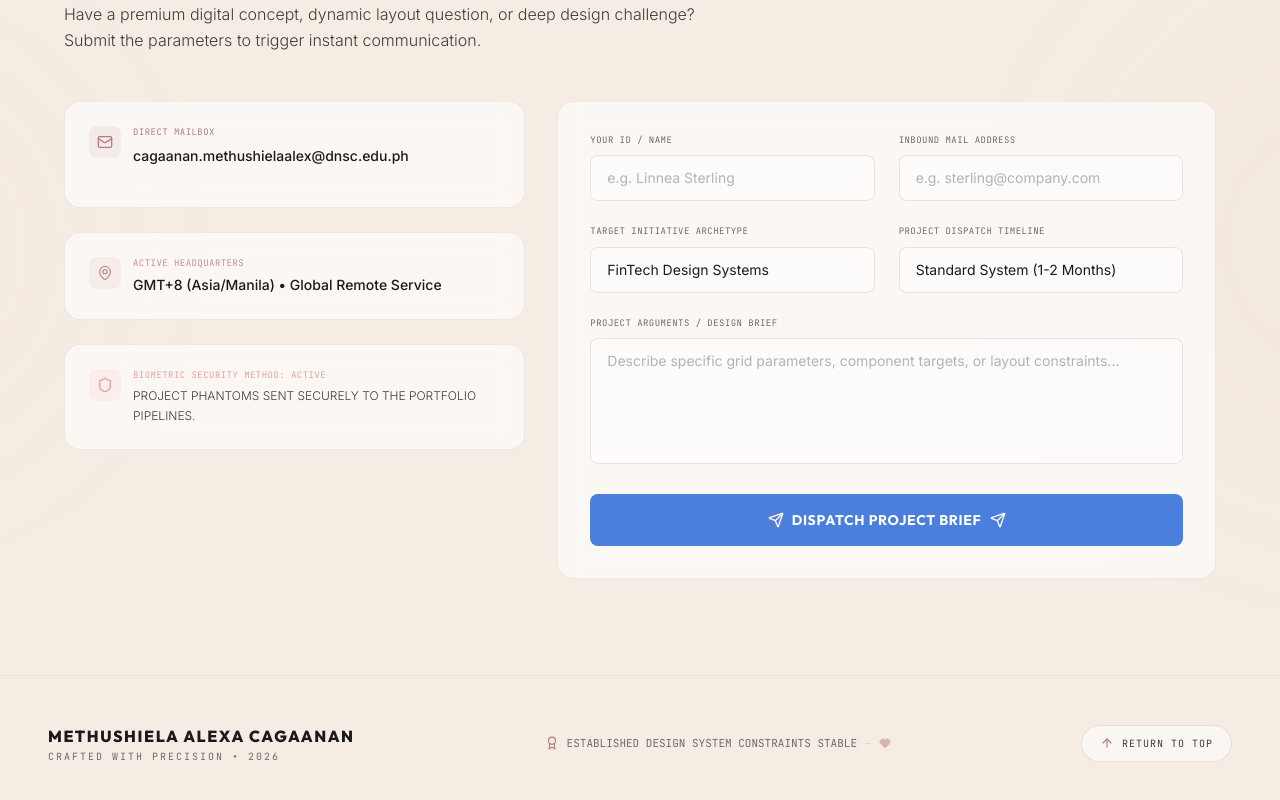
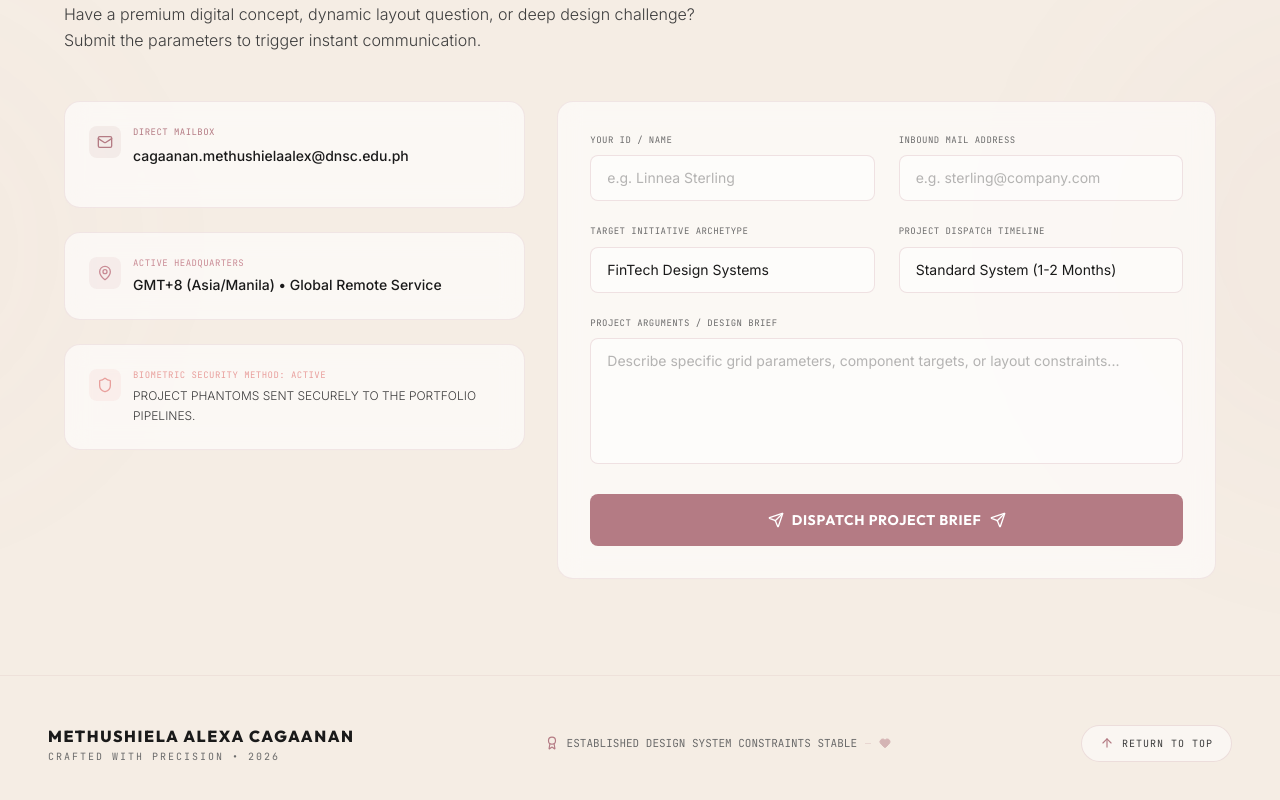
Before and after one commit to kevincaidic/alexa, a React (Vite) app: page / in a window 1280 px wide. Shown: the part 7405-8205 px from the top of the page. Built offline with nearby package versions, Linux system fonts and the light colour scheme.

Commit message:
contact me

```diff
--- a/src/components/StartProjectSection.tsx
+++ b/src/components/StartProjectSection.tsx
@@ -10,9 +10,13 @@ export default function StartProjectSection() {
     timeline: "Standard System (1-2 Months)",
     brief: "",
   });
+  const [isLoading, setIsLoading] = useState(false);
 
   const handleSubmit = (e: React.FormEvent) => {
     e.preventDefault();
+
+    // Show loading state
+    setIsLoading(true);
 
     // Construct mailto link with form data
     const subject = encodeURIComponent(`Project Brief: ${formData.archetype}`);
@@ -24,7 +28,11 @@ export default function StartProjectSection() {
       `Project Brief:\n${formData.brief}`
     );
 
-    window.location.href = `mailto:cagaanan.methushielaalex@dnsc.edu.ph?subject=${subject}&body=${body}`;
+    // Small delay for loading animation
+    setTimeout(() => {
+      window.location.href = `mailto:cagaanan.methushielaalex@dnsc.edu.ph?subject=${subject}&body=${body}`;
+      setIsLoading(false);
+    }, 800);
   };
 
   return (
@@ -223,11 +231,20 @@ export default function StartProjectSection() {
               {/* Submit Button */}
               <button
                 type="submit"
-                className="w-full px-8 py-4 bg-[#4A7FDE] hover:bg-[#5A8FEE] text-white font-display uppercase tracking-wider text-sm font-bold rounded-lg transition-all duration-300 flex items-center justify-center gap-2 group"
+                disabled={isLoading}
+                className="w-full px-8 py-4 bg-[#B47B84] hover:bg-[#C98B95] text-white font-display uppercase tracking-wider text-sm font-bold rounded-lg transition-all duration-300 flex items-center justify-center gap-2 group disabled:opacity-70 disabled:cursor-not-allowed relative overflow-hidden"
               >
-                <Send className="w-4 h-4 group-hover:translate-x-1 transition-transform bg-[#B47B84]/10" />
-                DISPATCH PROJECT BRIEF
-                <Send className="w-4 h-4 group-hover:translate-x-1 transition-transform" />
+                {isLoading && (
+                  <motion.div
+                    className="absolute inset-0 bg-gradient-to-r from-[#B47B84] via-[#C98B95] to-[#B47B84]"
+                    initial={{ x: "-100%" }}
+                    animate={{ x: "100%" }}
+                    transition={{ duration: 1, repeat: Infinity, ease: "linear" }}
+                  />
+                )}
+                <Send className={`w-4 h-4 transition-transform relative z-10 ${isLoading ? '' : 'group-hover:translate-x-1'}`} />
+                <span className="relative z-10">{isLoading ? 'DISPATCHING...' : 'DISPATCH PROJECT BRIEF'}</span>
+                <Send className={`w-4 h-4 transition-transform relative z-10 ${isLoading ? '' : 'group-hover:translate-x-1'}`} />
               </button>
             </form>
           </motion.div>
```
